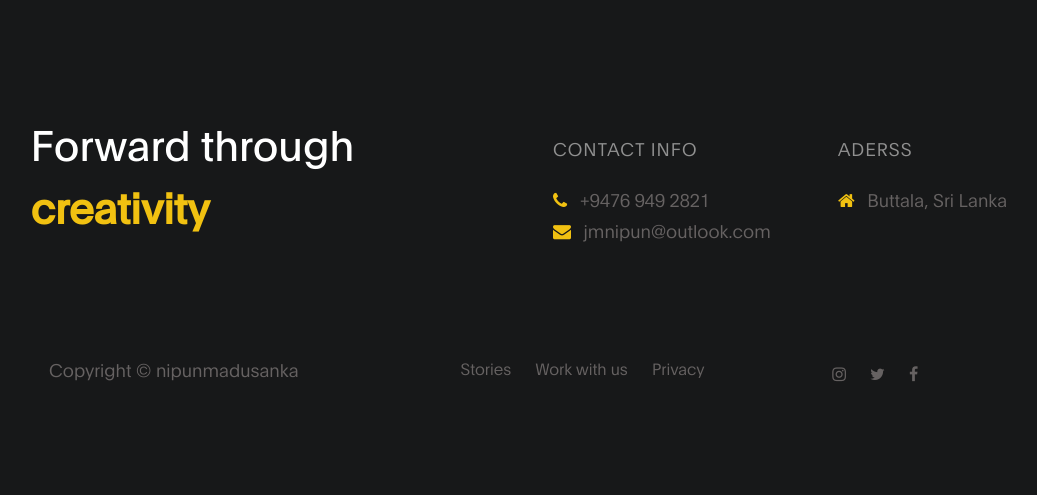
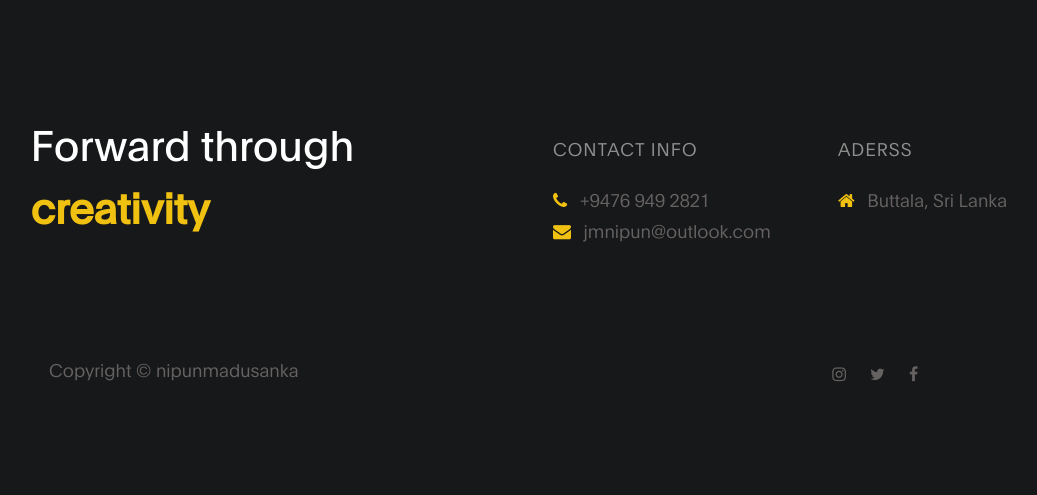
Before and after one commit to nipunmadusanka/test, a PHP site: page / in a window 1280 px wide. Shown: the part 3079-3574 px from the top of the page, without its empty margins (102-1139 px from the left). Run offline with PHP 8.4, Linux system fonts and the light colour scheme.

Commit message:
Update index.php

```diff
--- a/index.php
+++ b/index.php
@@ -252,9 +252,9 @@ You can also identify me as an advocate against injustice. I am a Sri Lankan who
           <div class="col-lg-4 mx-lg-auto col-md-6 col-12" data-aos="fade-up" data-aos-delay="500">
 
             <ul class="footer-link">
-              <li><a href="#">Stories</a></li>
+<!--               <li><a href="#">Stories</a></li>
               <li><a href="#">Work with us</a></li>
-              <li><a href="#">Privacy</a></li>
+              <li><a href="#">Privacy</a></li> -->
             </ul>
           </div>
 
```
